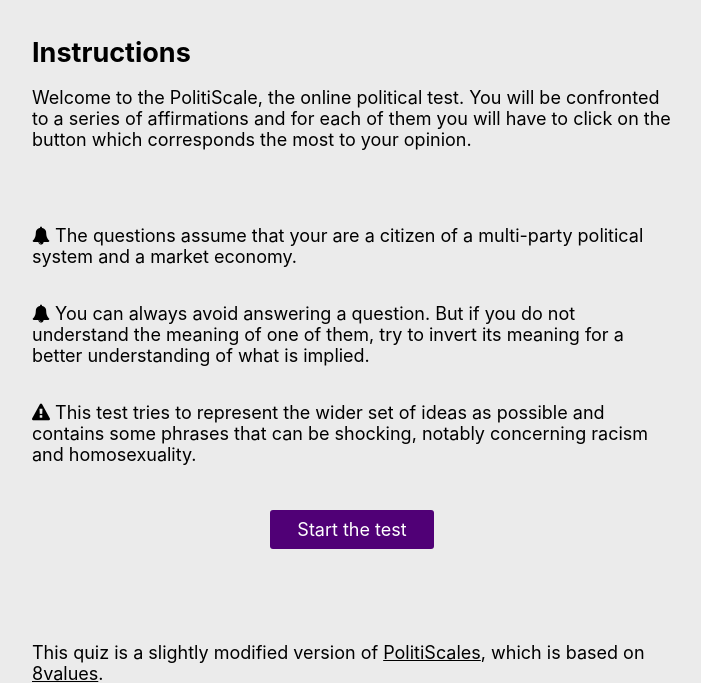
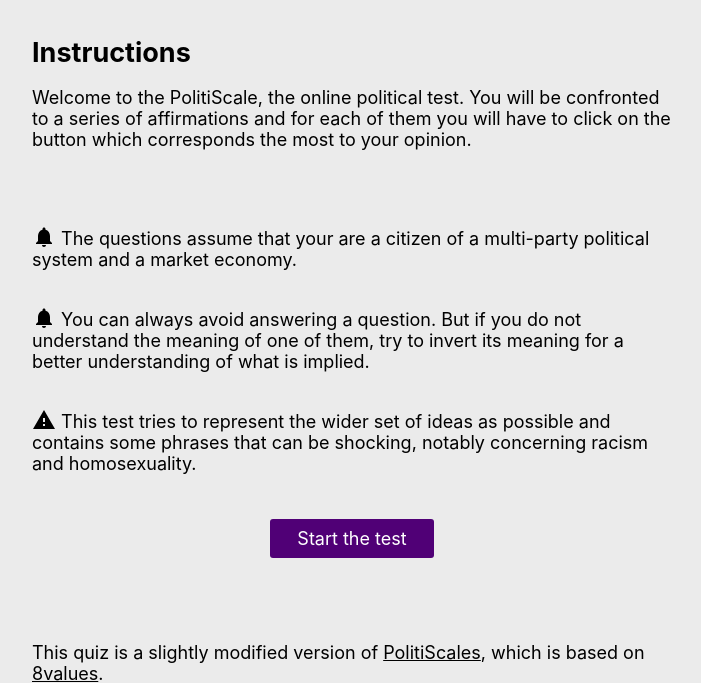
Before and after one commit to Conobi/politiscales, a PHP site: page / in a window 1280 px wide. Shown: the part 80-763 px from the top of the page, without its empty margins (288-989 px from the left). Run offline with PHP 8.4, Linux system fonts and the light colour scheme.

Commit message:
removed fontawesome

```diff
--- a/help/index.html
+++ b/help/index.html
@@ -9,7 +9,6 @@
 
 	<meta name="description" content="Welcome to the PolitiScale, the online political test. You will be confronted to a series of affirmations and for each of them you will have to click on the button which corresponds the most to your opinion.">
 	<link rel="stylesheet" href="/style.css" type="text/css" media="screen">
-	<link rel="stylesheet" href="https://cdnjs.cloudflare.com/ajax/libs/font-awesome/4.7.0/css/font-awesome.min.css">
 	<meta property="og:url" content="https://dbhq.github.io/">
 	<meta property="og:title" content="PolitiScales, DBHQ Edition">
 	<meta property="og:locale" content="en_US">
--- a/index.html
+++ b/index.html
@@ -9,7 +9,6 @@
 
 	<meta name="description" content="Welcome to the PolitiScale, the online political test. You will be confronted to a series of affirmations and for each of them you will have to click on the button which corresponds the most to your opinion.">
 	<link rel="stylesheet" href="/style.css" type="text/css" media="screen">
-	<link rel="stylesheet" href="https://cdnjs.cloudflare.com/ajax/libs/font-awesome/4.7.0/css/font-awesome.min.css">
 	<meta property="og:url" content="https://dbhq.github.io/">
 	<meta property="og:title" content="PolitiScales, DBHQ Edition">
 	<meta property="og:locale" content="en_US">
@@ -32,9 +31,18 @@
 			<p class="simpleText ltr">Welcome to the PolitiScale, the online political test. You will be confronted to a series of affirmations and for each of them you will have to click on the button which corresponds the most to your opinion.</p>
 			<br/>
 
-			<p class="simpleText ltr"><i class="fa fa-bell" aria-hidden="true"></i> The questions assume that your are a citizen of a multi-party political system and a market economy.</p>
-			<p class="simpleText ltr"><i class="fa fa-bell" aria-hidden="true"></i> You can always avoid answering a question. But if you do not understand the meaning of one of them, try to invert its meaning for a better understanding of what is implied.</p>
-			<p class="simpleText ltr"><i class="fa fa-exclamation-triangle" aria-hidden="true"></i> This test tries to represent the wider set of ideas as possible and contains some phrases that can be shocking, notably concerning racism and homosexuality.</p>
+			<p class="simpleText ltr">
+				<svg width="24" height="24" viewBox="0 0 24 24" xmlns="http://www.w3.org/2000/svg"><path d="M12 22c1.1 0 2-.9 2-2h-4c0 1.1.89 2 2 2zm6-6v-5c0-3.07-1.64-5.64-4.5-6.32V4c0-.83-.67-1.5-1.5-1.5s-1.5.67-1.5 1.5v.68C7.63 5.36 6 7.92 6 11v5l-2 2v1h16v-1l-2-2z"/></svg>
+				The questions assume that your are a citizen of a multi-party political system and a market economy.
+			</p>
+			<p class="simpleText ltr">
+				<svg width="24" height="24" viewBox="0 0 24 24" xmlns="http://www.w3.org/2000/svg"><path d="M12 22c1.1 0 2-.9 2-2h-4c0 1.1.89 2 2 2zm6-6v-5c0-3.07-1.64-5.64-4.5-6.32V4c0-.83-.67-1.5-1.5-1.5s-1.5.67-1.5 1.5v.68C7.63 5.36 6 7.92 6 11v5l-2 2v1h16v-1l-2-2z"/></svg>
+				You can always avoid answering a question. But if you do not understand the meaning of one of them, try to invert its meaning for a better understanding of what is implied.
+			</p>
+			<p class="simpleText ltr">
+				<svg xmlns="http://www.w3.org/2000/svg" width="24" height="24" viewBox="0 0 24 24"><path d="M0 0h24v24H0z" fill="none"/><path d="M1 21h22L12 2 1 21zm12-3h-2v-2h2v2zm0-4h-2v-4h2v4z"/></svg>
+				This test tries to represent the wider set of ideas as possible and contains some phrases that can be shocking, notably concerning racism and homosexuality.
+			</p>
 
 			<div class="navButtons">
 				<a class="button" href="/quiz">Start the test</a>
--- a/quiz/index.html
+++ b/quiz/index.html
@@ -9,7 +9,6 @@
 
 	<meta name="description" content="Welcome to the PolitiScale, the online political test. You will be confronted to a series of affirmations and for each of them you will have to click on the button which corresponds the most to your opinion.">
 	<link rel="stylesheet" href="/style.css" type="text/css" media="screen">
-	<link rel="stylesheet" href="https://cdnjs.cloudflare.com/ajax/libs/font-awesome/4.7.0/css/font-awesome.min.css">
 	<meta property="og:url" content="https://dbhq.github.io/">
 	<meta property="og:title" content="PolitiScales, DBHQ Edition">
 	<meta property="og:locale" content="en_US">
--- a/style.css
+++ b/style.css
@@ -71,7 +71,9 @@
   max-width: 640px;
   margin: 1em auto 2em;
 }
-
+.simpleText svg {
+  vertical-align: text-bottom;
+}
 .columnContainer {
   position: relative;
 }
@@ -232,6 +234,13 @@
 .buttonLink:hover {
   color: #500076;
 }
+.buttonLink svg {
+  fill: #fff;
+  vertical-align: text-bottom;
+}
+.buttonLink:hover svg {
+  fill: #500076;
+}
 .buttonLinkGood {
   background-color: #0eb31a;
   color: white;
```
Also changed, not shown: results/index.html (+8 -3 lines).
